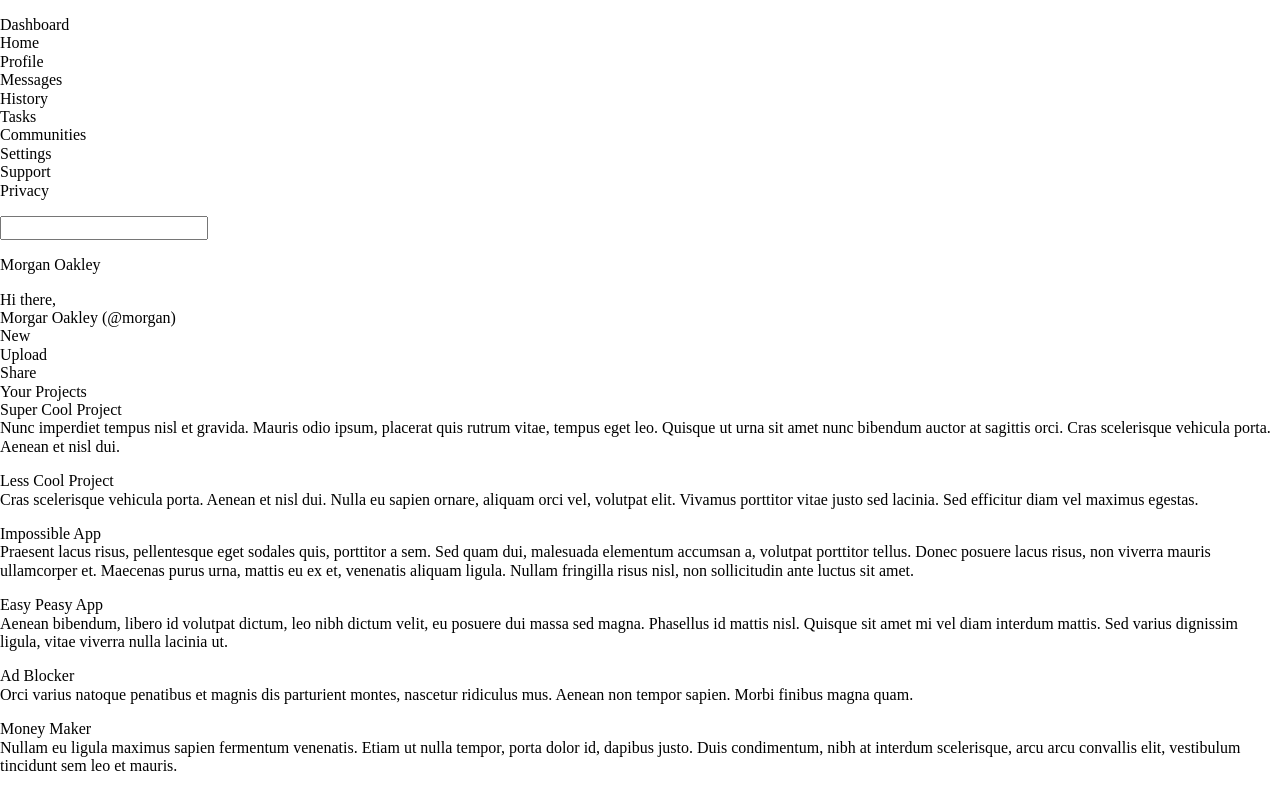
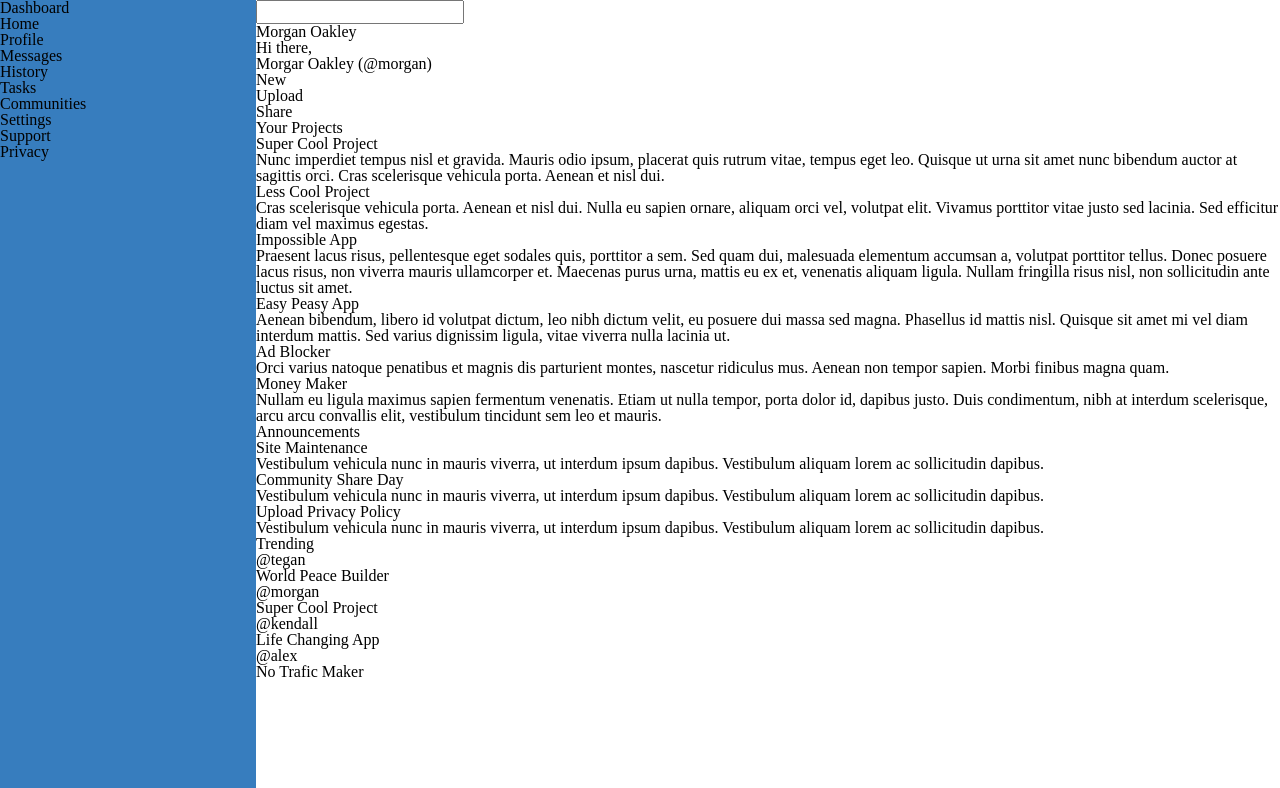
Before and after one commit to Campolino/dashbord-layout, a website: page index.html in a window 1280 px wide. Shown: the top 788 px of the page. Drawn offline with nearby package versions, Linux system fonts and the light colour scheme.

Commit message:
Add reset.css

```diff
--- /dev/null
+++ b/css/reset.css
@@ -0,0 +1,48 @@
+/* http://meyerweb.com/eric/tools/css/reset/
+   v2.0 | 20110126
+   License: none (public domain)
+*/
+
+html, body, div, span, applet, object, iframe,
+h1, h2, h3, h4, h5, h6, p, blockquote, pre,
+a, abbr, acronym, address, big, cite, code,
+del, dfn, em, img, ins, kbd, q, s, samp,
+small, strike, strong, sub, sup, tt, var,
+b, u, i, center,
+dl, dt, dd, ol, ul, li,
+fieldset, form, label, legend,
+table, caption, tbody, tfoot, thead, tr, th, td,
+article, aside, canvas, details, embed,
+figure, figcaption, footer, header, hgroup,
+menu, nav, output, ruby, section, summary,
+time, mark, audio, video {
+	margin: 0;
+	padding: 0;
+	border: 0;
+	font-size: 100%;
+	font: inherit;
+	vertical-align: baseline;
+}
+/* HTML5 display-role reset for older browsers */
+article, aside, details, figcaption, figure,
+footer, header, hgroup, menu, nav, section {
+	display: block;
+}
+body {
+	line-height: 1;
+}
+ol, ul {
+	list-style: none;
+}
+blockquote, q {
+	quotes: none;
+}
+blockquote:before, blockquote:after,
+q:before, q:after {
+	content: '';
+	content: none;
+}
+table {
+	border-collapse: collapse;
+	border-spacing: 0;
+}
--- a/css/style.css
+++ b/css/style.css
@@ -0,0 +1,9 @@
+body {
+  display: grid;
+  grid-template-columns: 1fr 4fr;
+  height: 100vh;
+}
+
+nav {
+  background-color: rgb(55, 125, 190);
+}
--- a/index.html
+++ b/index.html
@@ -7,6 +7,7 @@
   <title>Admin Dashboard</title>
 
   <link rel="stylesheet" href="./node_modules/normalize.css/normalize.css">
+  <link rel="stylesheet" href="./css/reset.css">
   <link rel="stylesheet" href="./css/style.css">
 </head>
 <body>
```
